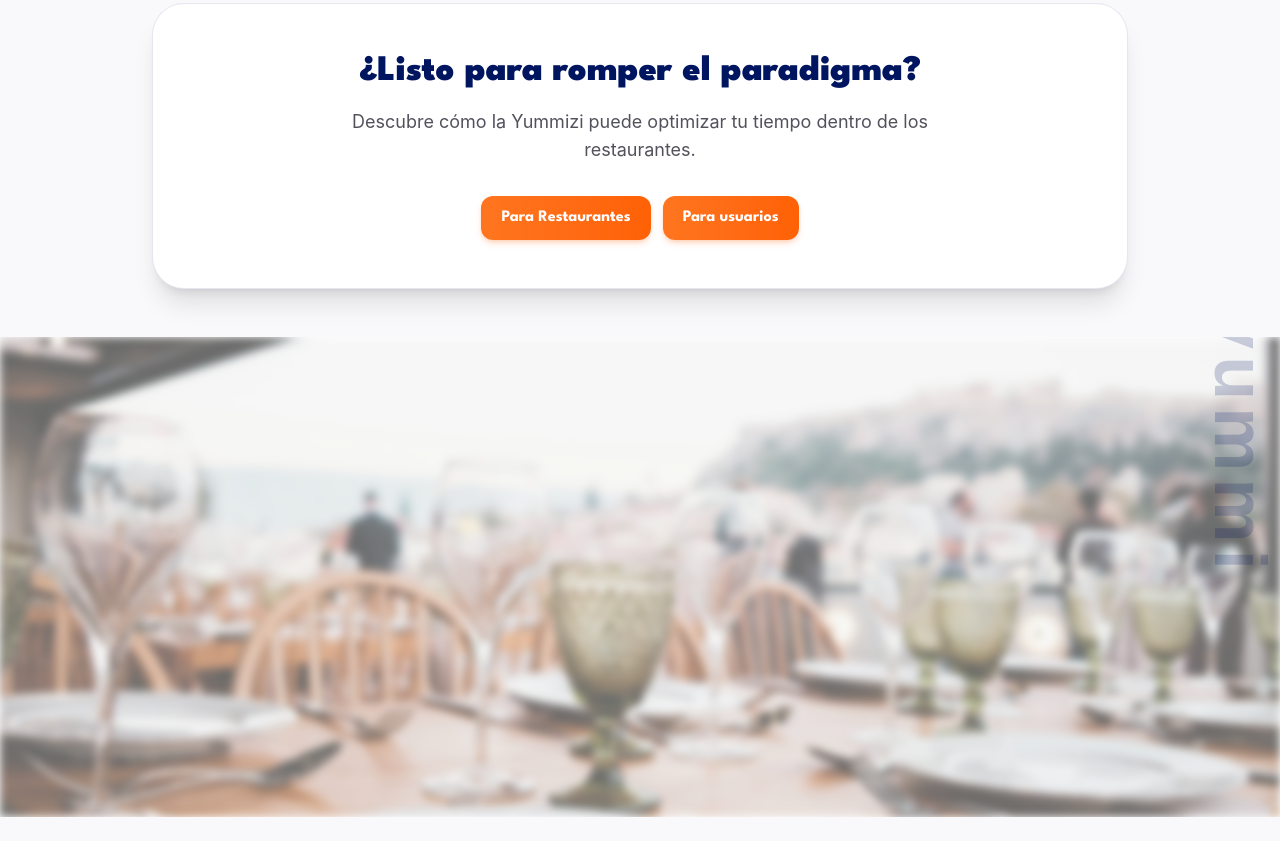
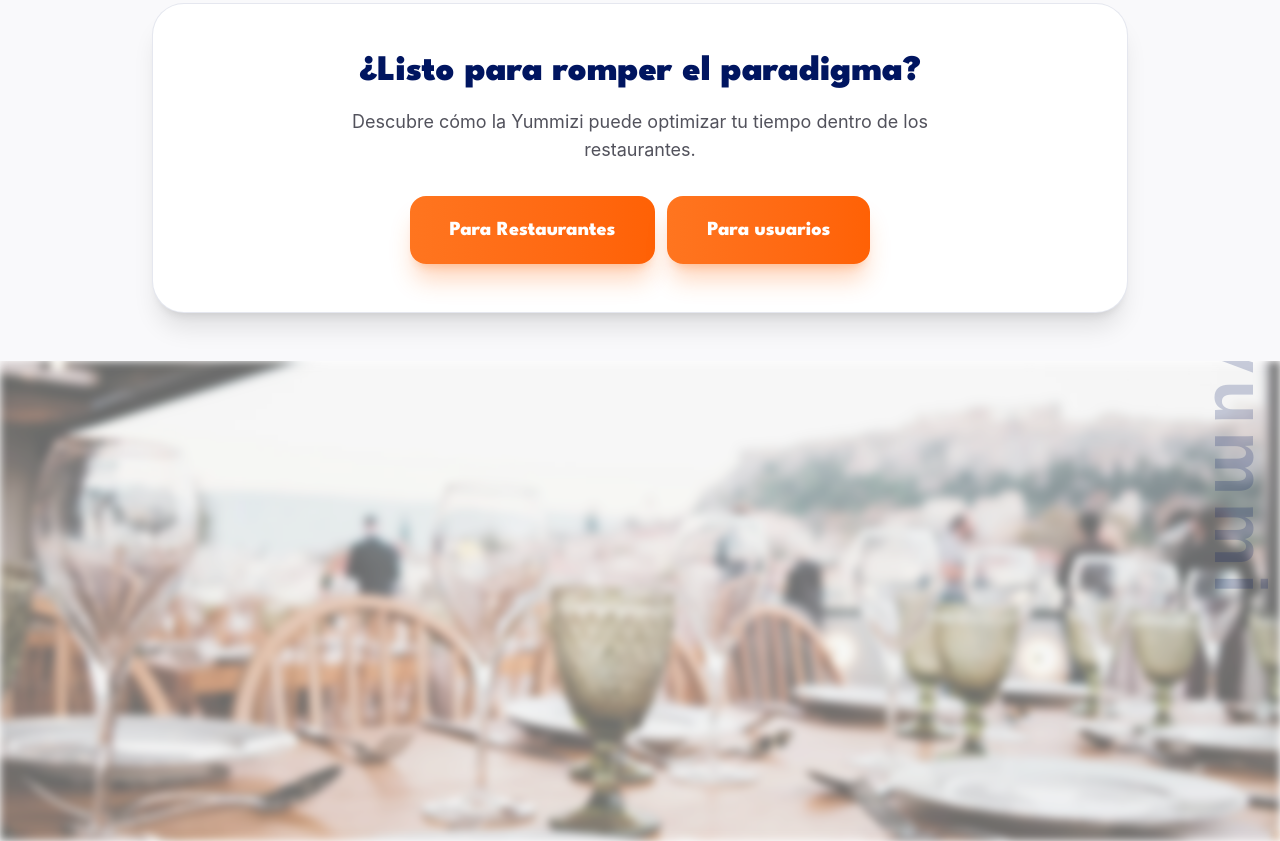
Before and after one commit to PieroEngineer/ymz-landing-page, a website: page index.html in a window 1280 px wide. Shown: the part 5464-6305 px from the top of the page. Before the commit the page ends 6281 px from the top, so only its background shows below. Drawn offline with nearby package versions, Linux system fonts and the light colour scheme; a web font is replaced by a local one.

Commit message:
fix: button visualization

```diff
--- a/index.html
+++ b/index.html
@@ -412,12 +412,12 @@
                 </p>
                 <div class="flex items-center gap-2 sm:gap-3 shrink-0 z-10">
                     <a href="restaurants.html"
-                    class="inline-flex items-center justify-center px-3 sm:px-5 py-2 sm:py-2.5 rounded-xl font-bold font-['League_Spartan',sans-serif] text-xs sm:text-sm md:text-base text-white bg-gradient-to-r from-[#ff751f] to-[#ff6105] hover:from-[#ff6105] hover:to-[#ff751f] shadow-md shadow-[#ff751f]/25 hover:shadow-lg transition-all duration-200"
+                    class="inline-flex items-center gap-3 px-8 sm:px-10 py-4 sm:py-5 rounded-2xl bg-gradient-to-r from-[#ff751f] via-[#ff6105] to-[#ff751f] bg-[length:200%_auto] hover:bg-[right_center] text-white font-extrabold text-lg sm:text-xl font-['League_Spartan',sans-serif] shadow-xl shadow-[#ff751f]/30 hover:shadow-2xl hover:shadow-[#ff751f]/40 hover:-translate-y-1 transition-all duration-300"
                     data-i18n="nav_for_restaurants">
                         Para Restaurantes
                     </a>
                     <a href="diners.html"
-                    class="inline-flex items-center justify-center px-3 sm:px-5 py-2 sm:py-2.5 rounded-xl font-bold font-['League_Spartan',sans-serif] text-xs sm:text-sm md:text-base text-white bg-gradient-to-r from-[#ff751f] to-[#ff6105] hover:from-[#ff6105] hover:to-[#ff751f] shadow-md shadow-[#ff751f]/25 hover:shadow-lg transition-all duration-200"
+                    class="inline-flex items-center gap-3 px-8 sm:px-10 py-4 sm:py-5 rounded-2xl bg-gradient-to-r from-[#ff751f] via-[#ff6105] to-[#ff751f] bg-[length:200%_auto] hover:bg-[right_center] text-white font-extrabold text-lg sm:text-xl font-['League_Spartan',sans-serif] shadow-xl shadow-[#ff751f]/30 hover:shadow-2xl hover:shadow-[#ff751f]/40 hover:-translate-y-1 transition-all duration-300"
                     data-i18n="nav_for_diners">
                         Para Comensales
                     </a>
```
Also changed, not shown: diners.html (+2 -2 lines), restaurants.html (+2 -2 lines).
